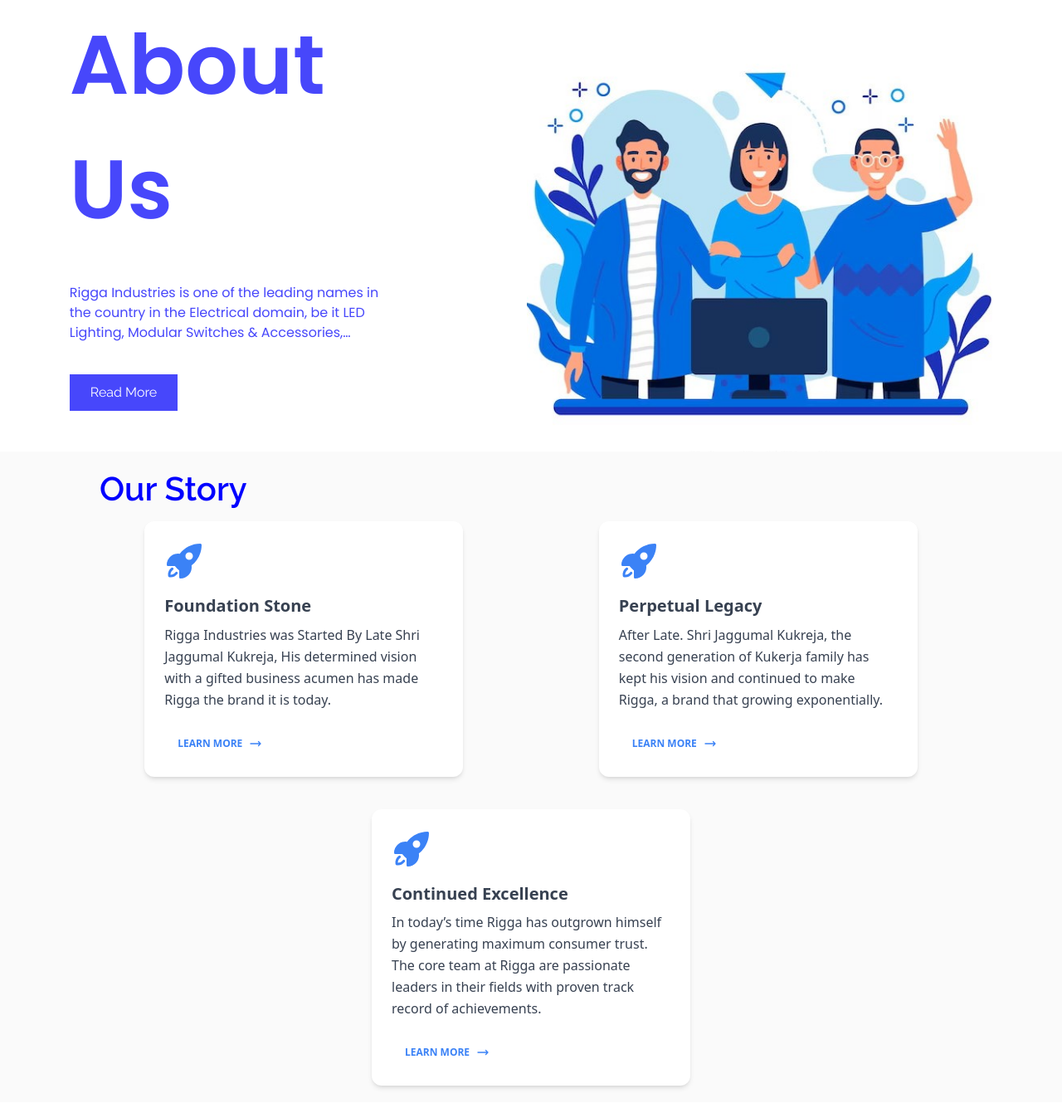
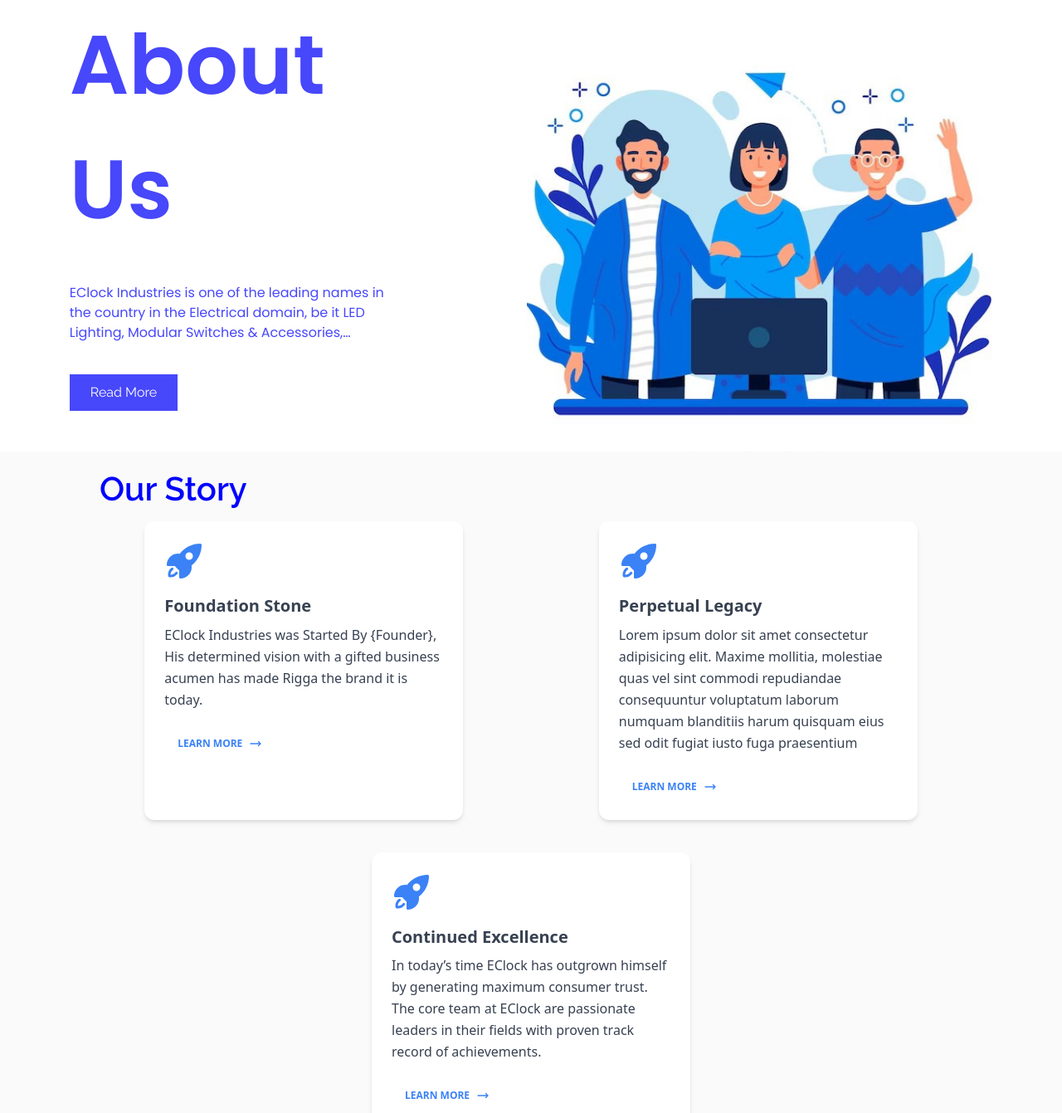
Before and after one commit to ad-arsh/eclock, a website: page pages/about.html in a window 1280 px wide. Shown: the part 96-1437 px from the top of the page at 83% size. Drawn offline with nearby package versions, Linux system fonts and the light colour scheme.

Commit message:
Update about.html

```diff
--- a/pages/about.html
+++ b/pages/about.html
@@ -18,7 +18,7 @@
     <section class="aboutUs">
       <div class="text">
         <h1>About <br> Us</h1>
-        <p>Rigga Industries is one of the leading names in the country in the Electrical domain, be it LED Lighting,
+        <p>EClock Industries is one of the leading names in the country in the Electrical domain, be it LED Lighting,
           Modular Switches & Accessories, Cables, Wires Distribution Switchgear. Conduct Pipes & Accessories with a
           nation-wide presence and network, Rigga is a trusted brand that has won admiration all over for its premium
           quality and has become a household name. </p>
@@ -48,7 +48,7 @@
             Foundation Stone
           </h5>
           <p class="block font-sans text-base antialiased font-light leading-relaxed text-inherit">
-            Rigga Industries was Started By Late Shri Jaggumal Kukreja, His determined vision with a gifted business
+            EClock Industries was Started By {Founder}, His determined vision with a gifted business
             acumen has made Rigga the brand it is today.
 
 
@@ -85,8 +85,9 @@
             Perpetual Legacy
           </h5>
           <p class="block font-sans text-base antialiased font-light leading-relaxed text-inherit">
-            After Late. Shri Jaggumal Kukreja, the second generation of Kukerja family has kept his vision and continued
-            to make Rigga, a brand that growing exponentially.
+            Lorem ipsum dolor sit amet consectetur adipisicing elit. Maxime mollitia,
+molestiae quas vel sint commodi repudiandae consequuntur voluptatum laborum
+numquam blanditiis harum quisquam eius sed odit fugiat iusto fuga praesentium
 
 
           </p>
@@ -122,7 +123,7 @@
             Continued Excellence
           </h5>
           <p class="block font-sans text-base antialiased font-light leading-relaxed text-inherit">
-            In today’s time Rigga has outgrown himself by generating maximum consumer trust. The core team at Rigga are
+            In today’s time EClock has outgrown himself by generating maximum consumer trust. The core team at EClock are
             passionate leaders in their fields with proven track record of achievements.
 
           </p>
```
